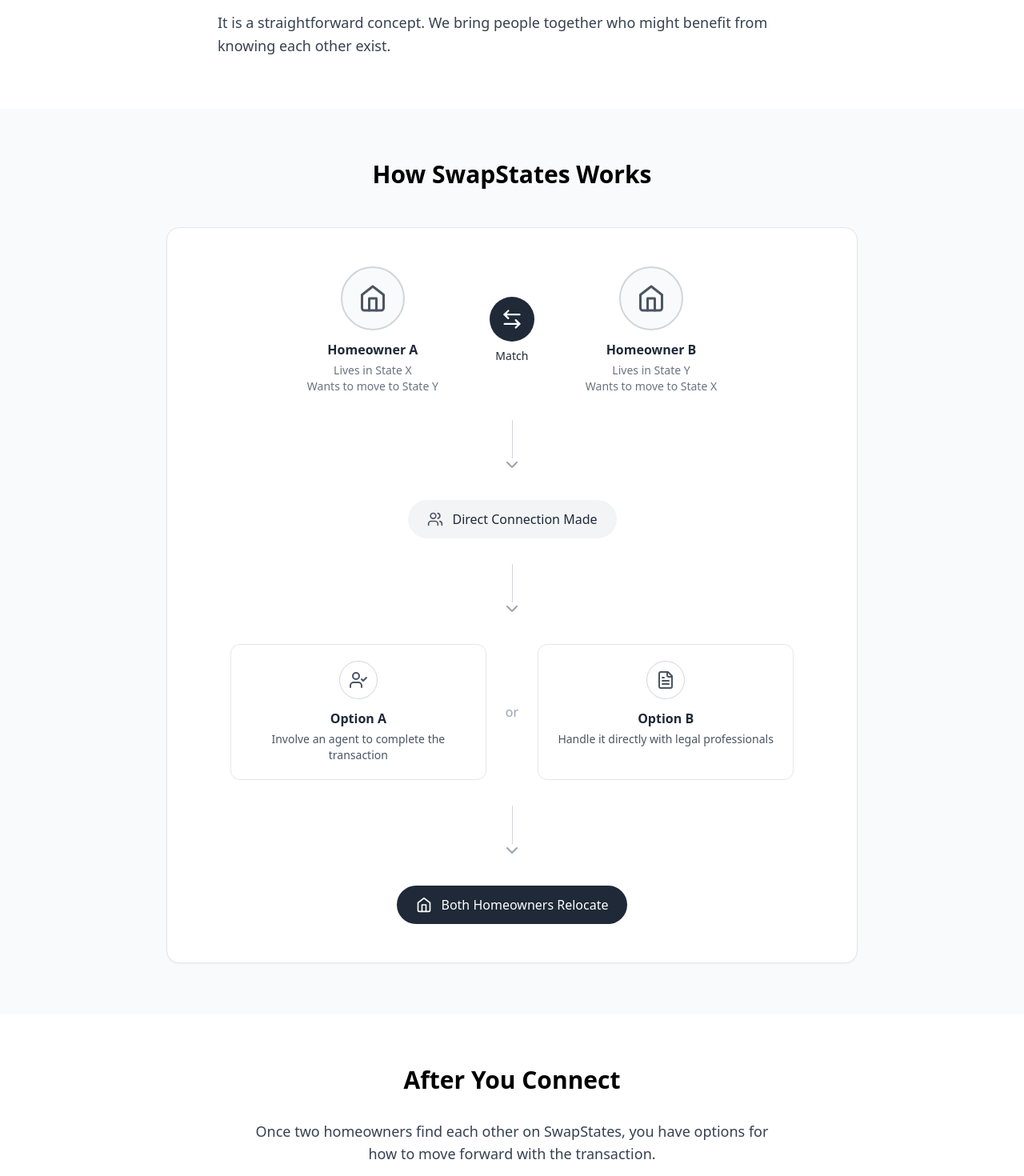
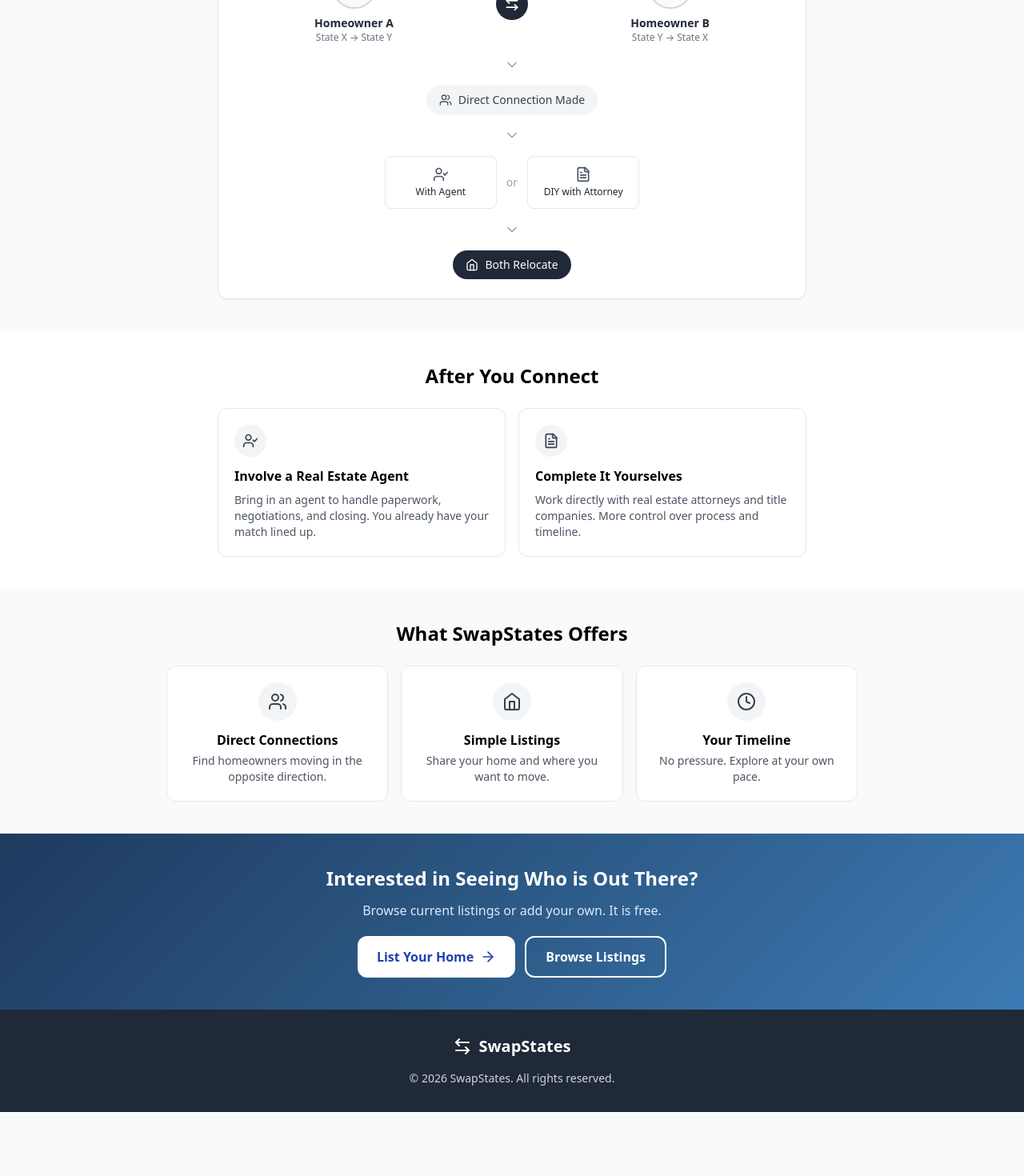
Before and after one commit to hghitan-pixel/swapstates, a Next.js app: page /about in a window 1280 px wide. Shown: the part 780-2250 px from the top of the page at 80% size. After the commit the page ends 2170 px from the top, so only its background shows below. Built offline with nearby package versions, Linux system fonts and the light colour scheme.

Commit message:
Update page.js

```diff
--- a/app/about/page.js
+++ b/app/about/page.js
@@ -2,7 +2,7 @@
 
 import { useState } from 'react'
 import Link from 'next/link'
-import { ArrowLeftRight, Menu, X, Home, Users, ArrowRight, UserCheck, Clock, Building, FileText, ChevronDown } from 'lucide-react'
+import { ArrowLeftRight, Menu, X, Home, Users, ArrowRight, UserCheck, Clock, FileText, ChevronDown } from 'lucide-react'
 
 function Navigation() {
   const [menuOpen, setMenuOpen] = useState(false)
@@ -58,25 +58,21 @@ export default function AboutPage() {
 
       <main className="flex-1">
         {/* Hero */}
-        <section className="gradient-bg text-white py-12 md:py-16">
+        <section className="gradient-bg text-white py-10">
           <div className="max-w-4xl mx-auto px-4 text-center">
-            <h1 className="text-3xl md:text-4xl font-bold mb-4">Who We Are</h1>
-            <p className="text-lg md:text-xl text-blue-100">Connecting homeowners who want to trade places</p>
+            <h1 className="text-3xl md:text-4xl font-bold mb-2">Who We Are</h1>
+            <p className="text-lg text-blue-100">Connecting homeowners who want to trade places</p>
           </div>
         </section>
 
         {/* Our Story */}
-        <section className="py-12 md:py-16 bg-white">
+        <section className="py-10 bg-white">
           <div className="max-w-3xl mx-auto px-4">
-            <h2 className="text-2xl md:text-3xl font-bold mb-6">Our Story</h2>
+            <h2 className="text-2xl font-bold mb-4">Our Story</h2>
 
-            <div className="text-gray-700 space-y-4 text-lg leading-relaxed">
+            <div className="text-gray-700 space-y-3 leading-relaxed">
               <p>
-                Hi, I'm Mr. H. I started SwapStates while going through the process of relocating to another state.
-              </p>
-
-              <p>
-                During that experience, I noticed something interesting. While I was looking to move to a new state, there were people in that state looking to move to where I lived. We were essentially looking in opposite directions.
+                Hi, I'm Mr. H. I started SwapStates while going through the process of relocating to another state. During that experience, I noticed something interesting. While I was looking to move to a new state, there were people in that state looking to move to where I lived. We were essentially looking in opposite directions.
               </p>
 
               <p>
@@ -86,111 +82,86 @@ export default function AboutPage() {
               <p>
                 That simple idea became SwapStates. It is a platform where homeowners can list their homes, share where they would like to move, and connect with others who might be a good match.
               </p>
-
-              <p>
-                It is a straightforward concept. We bring people together who might benefit from knowing each other exist.
-              </p>
             </div>
           </div>
         </section>
 
-        {/* How It Works Diagram */}
-        <section className="py-12 md:py-16 bg-gray-50">
-          <div className="max-w-4xl mx-auto px-4">
-            <h2 className="text-2xl md:text-3xl font-bold text-center mb-12">How SwapStates Works</h2>
+        {/* How It Works Diagram - Compact */}
+        <section className="py-10 bg-gray-50">
+          <div className="max-w-3xl mx-auto px-4">
+            <h2 className="text-2xl font-bold text-center mb-6">How SwapStates Works</h2>
 
-            {/* Professional Diagram */}
-            <div className="bg-white rounded-2xl shadow-sm border border-gray-200 p-8 md:p-12">
+            <div className="bg-white rounded-xl shadow-sm border border-gray-200 p-6">
 
-              {/* Step 1: Two Homeowners */}
-              <div className="flex flex-col md:flex-row items-center justify-center gap-8 md:gap-16">
-                <div className="text-center">
-                  <div className="w-20 h-20 border-2 border-gray-300 rounded-full flex items-center justify-center mx-auto mb-3 bg-gray-50">
-                    <Home className="w-9 h-9 text-gray-600" />
+              {/* Row 1: Two Homeowners + Match */}
+              <div className="flex items-center justify-center gap-4 md:gap-8">
+                <div className="text-center flex-1">
+                  <div className="w-14 h-14 border-2 border-gray-300 rounded-full flex items-center justify-center mx-auto mb-2 bg-gray-50">
+                    <Home className="w-6 h-6 text-gray-600" />
                   </div>
-                  <p className="font-semibold text-gray-800">Homeowner A</p>
-                  <p className="text-sm text-gray-500 mt-1">Lives in State X</p>
-                  <p className="text-sm text-gray-500">Wants to move to State Y</p>
+                  <p className="font-semibold text-gray-800 text-sm">Homeowner A</p>
+                  <p className="text-xs text-gray-500">State X → State Y</p>
                 </div>
 
                 <div className="flex flex-col items-center">
-                  <div className="w-14 h-14 bg-gray-800 rounded-full flex items-center justify-center">
-                    <ArrowLeftRight className="w-7 h-7 text-white" />
+                  <div className="w-10 h-10 bg-gray-800 rounded-full flex items-center justify-center">
+                    <ArrowLeftRight className="w-5 h-5 text-white" />
                   </div>
-                  <p className="text-sm font-medium text-gray-800 mt-2">Match</p>
                 </div>
 
-                <div className="text-center">
-                  <div className="w-20 h-20 border-2 border-gray-300 rounded-full flex items-center justify-center mx-auto mb-3 bg-gray-50">
-                    <Home className="w-9 h-9 text-gray-600" />
+                <div className="text-center flex-1">
+                  <div className="w-14 h-14 border-2 border-gray-300 rounded-full flex items-center justify-center mx-auto mb-2 bg-gray-50">
+                    <Home className="w-6 h-6 text-gray-600" />
                   </div>
-                  <p className="font-semibold text-gray-800">Homeowner B</p>
-                  <p className="text-sm text-gray-500 mt-1">Lives in State Y</p>
-                  <p className="text-sm text-gray-500">Wants to move to State X</p>
+                  <p className="font-semibold text-gray-800 text-sm">Homeowner B</p>
+                  <p className="text-xs text-gray-500">State Y → State X</p>
                 </div>
               </div>
 
               {/* Arrow Down */}
-              <div className="flex justify-center my-8">
-                <div className="flex flex-col items-center">
-                  <div className="w-px h-12 bg-gray-300"></div>
-                  <ChevronDown className="w-6 h-6 text-gray-400 -mt-1" />
-                </div>
+              <div className="flex justify-center my-4">
+                <ChevronDown className="w-5 h-5 text-gray-400" />
               </div>
 
-              {/* Step 2: Connection */}
-              <div className="text-center mb-8">
-                <div className="inline-flex items-center gap-3 bg-gray-100 px-6 py-3 rounded-full">
-                  <Users className="w-5 h-5 text-gray-600" />
-                  <span className="font-medium text-gray-800">Direct Connection Made</span>
+              {/* Row 2: Connection */}
+              <div className="text-center mb-4">
+                <span className="inline-flex items-center gap-2 bg-gray-100 px-4 py-2 rounded-full text-sm">
+                  <Users className="w-4 h-4 text-gray-600" />
+                  <span className="font-medium text-gray-700">Direct Connection Made</span>
+                </span>
+              </div>
+
+              {/* Arrow Down */}
+              <div className="flex justify-center mb-4">
+                <ChevronDown className="w-5 h-5 text-gray-400" />
+              </div>
+
+              {/* Row 3: Two Options */}
+              <div className="flex items-center justify-center gap-3">
+                <div className="flex-1 border border-gray-200 rounded-lg p-3 text-center max-w-[140px]">
+                  <UserCheck className="w-5 h-5 text-gray-600 mx-auto mb-1" />
+                  <p className="text-xs font-medium text-gray-800">With Agent</p>
+                </div>
+
+                <span className="text-gray-400 text-sm">or</span>
+
+                <div className="flex-1 border border-gray-200 rounded-lg p-3 text-center max-w-[140px]">
+                  <FileText className="w-5 h-5 text-gray-600 mx-auto mb-1" />
+                  <p className="text-xs font-medium text-gray-800">DIY with Attorney</p>
                 </div>
               </div>
 
               {/* Arrow Down */}
-              <div className="flex justify-center mb-8">
-                <div className="flex flex-col items-center">
-                  <div className="w-px h-12 bg-gray-300"></div>
-                  <ChevronDown className="w-6 h-6 text-gray-400 -mt-1" />
-                </div>
+              <div className="flex justify-center my-4">
+                <ChevronDown className="w-5 h-5 text-gray-400" />
               </div>
 
-              {/* Step 3: Two Options */}
-              <div className="flex flex-col md:flex-row items-stretch justify-center gap-6">
-                <div className="flex-1 border border-gray-200 rounded-xl p-5 text-center max-w-xs mx-auto md:mx-0">
-                  <div className="w-12 h-12 border border-gray-300 rounded-full flex items-center justify-center mx-auto mb-3">
-                    <UserCheck className="w-6 h-6 text-gray-600" />
-                  </div>
-                  <p className="font-semibold text-gray-800 mb-1">Option A</p>
-                  <p className="text-sm text-gray-600">Involve an agent to complete the transaction</p>
-                </div>
-
-                <div className="flex items-center justify-center">
-                  <span className="text-gray-400 font-medium">or</span>
-                </div>
-
-                <div className="flex-1 border border-gray-200 rounded-xl p-5 text-center max-w-xs mx-auto md:mx-0">
-                  <div className="w-12 h-12 border border-gray-300 rounded-full flex items-center justify-center mx-auto mb-3">
-                    <FileText className="w-6 h-6 text-gray-600" />
-                  </div>
-                  <p className="font-semibold text-gray-800 mb-1">Option B</p>
-                  <p className="text-sm text-gray-600">Handle it directly with legal professionals</p>
-                </div>
-              </div>
-
-              {/* Arrow Down */}
-              <div className="flex justify-center my-8">
-                <div className="flex flex-col items-center">
-                  <div className="w-px h-12 bg-gray-300"></div>
-                  <ChevronDown className="w-6 h-6 text-gray-400 -mt-1" />
-                </div>
-              </div>
-
-              {/* Final Step */}
+              {/* Row 4: Result */}
               <div className="text-center">
-                <div className="inline-flex items-center gap-3 bg-gray-800 text-white px-6 py-3 rounded-full">
-                  <Home className="w-5 h-5" />
-                  <span className="font-medium">Both Homeowners Relocate</span>
-                </div>
+                <span className="inline-flex items-center gap-2 bg-gray-800 text-white px-4 py-2 rounded-full text-sm">
+                  <Home className="w-4 h-4" />
+                  <span className="font-medium">Both Relocate</span>
+                </span>
               </div>
 
             </div>
@@ -198,87 +169,79 @@ export default function AboutPage() {
         </section>
 
         {/* After the Connection */}
-        <section className="py-12 md:py-16 bg-white">
-          <div className="max-w-4xl mx-auto px-4">
-            <h2 className="text-2xl md:text-3xl font-bold text-center mb-8">After You Connect</h2>
+        <section className="py-10 bg-white">
+          <div className="max-w-3xl mx-auto px-4">
+            <h2 className="text-2xl font-bold text-center mb-6">After You Connect</h2>
 
-            <p className="text-gray-700 text-lg text-center mb-8 max-w-2xl mx-auto">
-              Once two homeowners find each other on SwapStates, you have options for how to move forward with the transaction.
-            </p>
-
-            <div className="grid md:grid-cols-2 gap-6">
-              <div className="border border-gray-200 rounded-xl p-6">
-                <div className="w-12 h-12 bg-gray-100 rounded-full flex items-center justify-center mb-4">
-                  <UserCheck className="w-6 h-6 text-gray-700" />
+            <div className="grid md:grid-cols-2 gap-4">
+              <div className="border border-gray-200 rounded-xl p-5">
+                <div className="w-10 h-10 bg-gray-100 rounded-full flex items-center justify-center mb-3">
+                  <UserCheck className="w-5 h-5 text-gray-700" />
                 </div>
-                <h3 className="font-semibold text-lg mb-2">Involve a Real Estate Agent</h3>
-                <p className="text-gray-600">
-                  After making the connection, you can bring in a real estate agent to handle the paperwork, negotiations, and closing process. The agent helps finalize the transaction while you already have your match lined up.
+                <h3 className="font-semibold mb-2">Involve a Real Estate Agent</h3>
+                <p className="text-gray-600 text-sm">
+                  Bring in an agent to handle paperwork, negotiations, and closing. You already have your match lined up.
                 </p>
               </div>
 
-              <div className="border border-gray-200 rounded-xl p-6">
-                <div className="w-12 h-12 bg-gray-100 rounded-full flex items-center justify-center mb-4">
-                  <FileText className="w-6 h-6 text-gray-700" />
+              <div className="border border-gray-200 rounded-xl p-5">
+                <div className="w-10 h-10 bg-gray-100 rounded-full flex items-center justify-center mb-3">
+                  <FileText className="w-5 h-5 text-gray-700" />
                 </div>
-                <h3 className="font-semibold text-lg mb-2">Complete It Yourselves</h3>
-                <p className="text-gray-600">
-                  If both parties prefer, you can work directly with real estate attorneys and title companies to complete the transaction on your own. This gives you more control over the process and timeline.
+                <h3 className="font-semibold mb-2">Complete It Yourselves</h3>
+                <p className="text-gray-600 text-sm">
+                  Work directly with real estate attorneys and title companies. More control over process and timeline.
                 </p>
               </div>
             </div>
-
-            <p className="text-gray-600 text-center mt-8">
-              Either way, SwapStates helps you skip the hardest part: finding someone who wants what you have and has what you want.
-            </p>
           </div>
         </section>
 
         {/* What We Offer */}
-        <section className="py-12 md:py-16 bg-gray-50">
+        <section className="py-10 bg-gray-50">
           <div className="max-w-4xl mx-auto px-4">
-            <h2 className="text-2xl md:text-3xl font-bold text-center mb-8">What SwapStates Offers</h2>
+            <h2 className="text-2xl font-bold text-center mb-6">What SwapStates Offers</h2>
 
-            <div className="grid md:grid-cols-3 gap-6">
-              <div className="text-center p-6 bg-white rounded-xl border border-gray-200">
-                <div className="w-14 h-14 bg-gray-100 rounded-full flex items-center justify-center mx-auto mb-4">
-                  <Users className="w-7 h-7 text-gray-700" />
+            <div className="grid md:grid-cols-3 gap-4">
+              <div className="text-center p-5 bg-white rounded-xl border border-gray-200">
+                <div className="w-12 h-12 bg-gray-100 rounded-full flex items-center justify-center mx-auto mb-3">
+                  <Users className="w-6 h-6 text-gray-700" />
                 </div>
-                <h3 className="font-semibold text-lg mb-2">Direct Connections</h3>
-                <p className="text-gray-600">A space for homeowners to find and connect with others who are moving in the opposite direction.</p>
+                <h3 className="font-semibold mb-1">Direct Connections</h3>
+                <p className="text-gray-600 text-sm">Find homeowners moving in the opposite direction.</p>
               </div>
 
-              <div className="text-center p-6 bg-white rounded-xl border border-gray-200">
-                <div className="w-14 h-14 bg-gray-100 rounded-full flex items-center justify-center mx-auto mb-4">
-                  <Home className="w-7 h-7 text-gray-700" />
+              <div className="text-center p-5 bg-white rounded-xl border border-gray-200">
+                <div className="w-12 h-12 bg-gray-100 rounded-full flex items-center justify-center mx-auto mb-3">
+                  <Home className="w-6 h-6 text-gray-700" />
                 </div>
-                <h3 className="font-semibold text-lg mb-2">Simple Listings</h3>
-                <p className="text-gray-600">Share your home details and where you would like to move. Browse others doing the same.</p>
+                <h3 className="font-semibold mb-1">Simple Listings</h3>
+                <p className="text-gray-600 text-sm">Share your home and where you want to move.</p>
               </div>
 
-              <div className="text-center p-6 bg-white rounded-xl border border-gray-200">
-                <div className="w-14 h-14 bg-gray-100 rounded-full flex items-center justify-center mx-auto mb-4">
-                  <Clock className="w-7 h-7 text-gray-700" />
+              <div className="text-center p-5 bg-white rounded-xl border border-gray-200">
+                <div className="w-12 h-12 bg-gray-100 rounded-full flex items-center justify-center mx-auto mb-3">
+                  <Clock className="w-6 h-6 text-gray-700" />
                 </div>
-                <h3 className="font-semibold text-lg mb-2">Your Timeline</h3>
-                <p className="text-gray-600">No pressure. Explore at your own pace and reach out when you find someone interesting.</p>
+                <h3 className="font-semibold mb-1">Your Timeline</h3>
+                <p className="text-gray-600 text-sm">No pressure. Explore at your own pace.</p>
               </div>
             </div>
           </div>
         </section>
 
         {/* CTA */}
-        <section className="py-12 md:py-16 gradient-bg text-white">
+        <section className="py-10 gradient-bg text-white">
           <div className="max-w-4xl mx-auto px-4 text-center">
-            <h2 className="text-2xl md:text-3xl font-bold mb-4">Interested in Seeing Who is Out There?</h2>
-            <p className="text-lg text-blue-100 mb-6">
-              Browse current listings or add your own. It is free, and you might find exactly who you are looking for.
+            <h2 className="text-2xl font-bold mb-3">Interested in Seeing Who is Out There?</h2>
+            <p className="text-blue-100 mb-5">
+              Browse current listings or add your own. It is free.
             </p>
-            <div className="flex flex-col sm:flex-row gap-4 justify-center">
-              <Link href="/list" className="bg-white text-blue-800 px-8 py-4 rounded-xl font-bold hover:bg-blue-50 inline-flex items-center justify-center gap-2">
+            <div className="flex flex-col sm:flex-row gap-3 justify-center">
+              <Link href="/list" className="bg-white text-blue-800 px-6 py-3 rounded-xl font-bold hover:bg-blue-50 inline-flex items-center justify-center gap-2">
                 List Your Home <ArrowRight className="w-5 h-5" />
               </Link>
-              <Link href="/browse" className="border-2 border-white px-8 py-4 rounded-xl font-bold hover:bg-white/10">
+              <Link href="/browse" className="border-2 border-white px-6 py-3 rounded-xl font-bold hover:bg-white/10">
                 Browse Listings
               </Link>
             </div>
```
